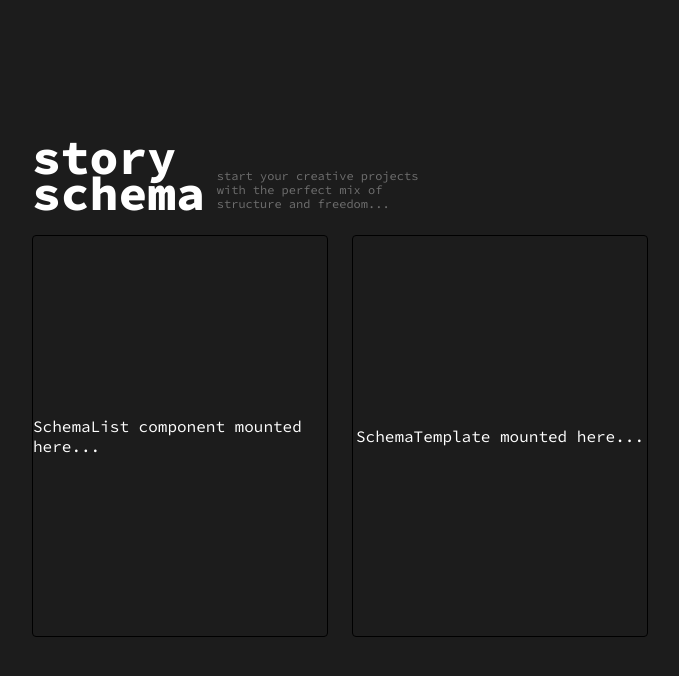
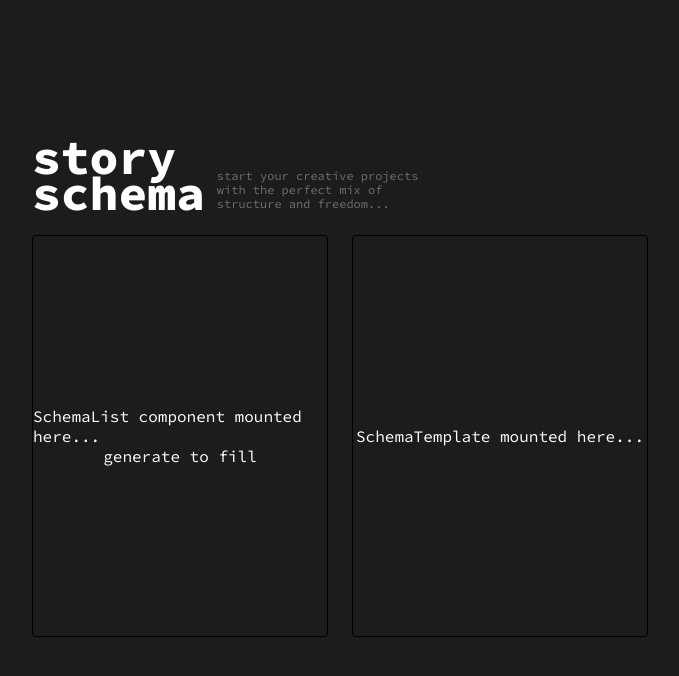
Before and after one commit to jamesonlyon/storyschema, a React (Create React App) app: page / in a window 1280 px wide. Shown: the top 676 px of the page, without its empty margins (288-967 px from the left). Built offline with nearby package versions, Linux system fonts and the light colour scheme.

Commit message:
Add: SchemaListItem component

```diff
--- a/src/components/SchemaList.js
+++ b/src/components/SchemaList.js
@@ -1,18 +1,25 @@
 import { Component } from "react";
 import { genRandomSchema } from '../functions/generateSchemas.js';
 import { storySchemas } from '../data/storySchemas.js';
+import SchemaListItem from './SchemaListItem.js'
 
 class SchemaList extends Component {
     constructor(props) {
         super(props);
     }
 
-    state = {  }
+    state = {
+        item1: '',
+        item2: 'generate to fill',
+        item3: 'generate to fill',
+        item4: 'generate to fill'
+    }
 
     render() {
         return (
             <section className="schemaList">
                 SchemaList component mounted here...
+                <SchemaListItem content={this.state.item1} />
             </section>
         );
     }
--- /dev/null
+++ b/src/components/SchemaListItem.js
@@ -0,0 +1,13 @@
+import { Component } from "react";
+
+class SchemaListItem extends Component {
+    render() {
+        return (
+            <div className="schemaListItem">
+                {this.props.content ? this.props.content : 'generate to fill'}
+            </div>
+        );
+    }
+}
+
+export default SchemaListItem;
--- a/src/styles/App.css
+++ b/src/styles/App.css
@@ -57,6 +57,7 @@ main {
 
 section {
   display: flex;
+  flex-direction: column;
   justify-content: center;
   align-items: center;
 
```
